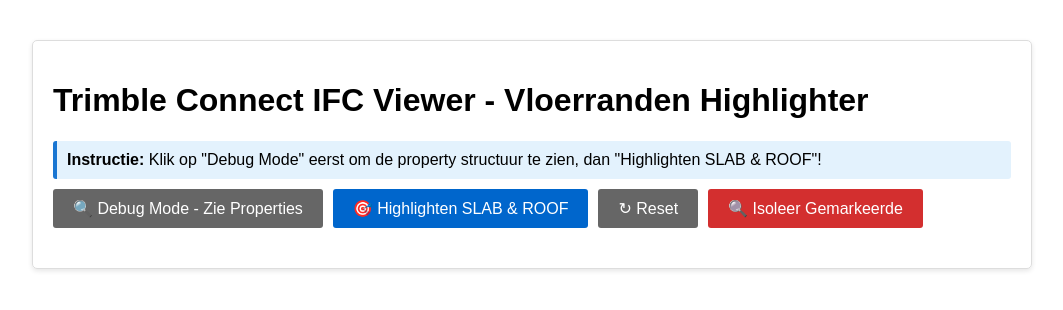
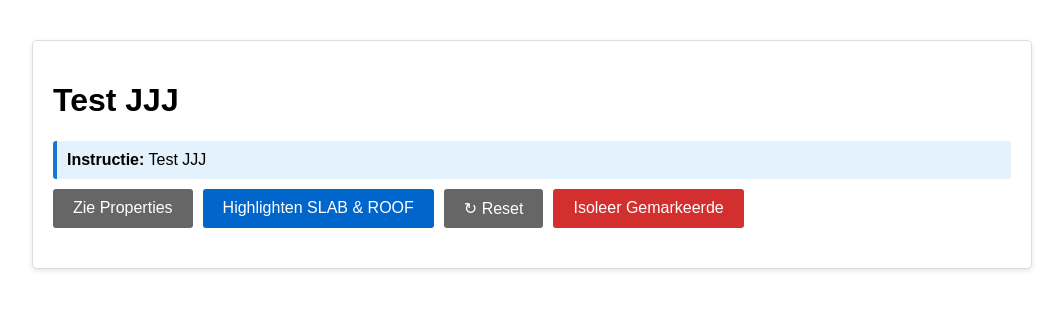
Before and after one commit to BIMHARB-J/Voorbereid-op-Valveiligheid, a plain HTML site: page 01_app/Index.html in a window 1280 px wide. Shown: the whole page, without its empty margins (108-1171 px from the left). Drawn offline with Linux system fonts and the light colour scheme.

Commit message:
naam wijziging

```diff
--- a/01_app/Index.html
+++ b/01_app/Index.html
@@ -3,7 +3,7 @@
 <head>
     <meta charset="UTF-8">
     <meta name="viewport" content="width=device-width, initial-scale=1.0">
-    <title>Trimble Connect IFC Viewer - Floor Edges Highlighter</title>
+    <title>Trimble Connect IFC Viewer </title>
     <style>
         body {
             font-family: Arial, sans-serif;
@@ -101,17 +101,17 @@
 </head>
 <body>
     <div class="container">
-        <h1>Trimble Connect IFC Viewer - Vloerranden Highlighter</h1>
+        <h1>Test JJJ</h1>
 
         <div class="instruction">
-            <strong>Instructie:</strong> Klik op "Debug Mode" eerst om de property structuur te zien, dan "Highlighten SLAB & ROOF"!
+            <strong>Instructie:</strong> Test JJJ
         </div>
 
         <div class="controls">
-            <button class="secondary" onclick="debugProperties()">🔍 Debug Mode - Zie Properties</button>
-            <button onclick="highlightSlabsAndRoofs()">🎯 Highlighten SLAB & ROOF</button>
+            <button class="secondary" onclick="debugProperties()"> Zie Properties</button>
+            <button onclick="highlightSlabsAndRoofs()"> Highlighten SLAB & ROOF</button>
             <button class="secondary" onclick="resetHighlight()">↻ Reset</button>
-            <button class="danger" onclick="isolateSelected()">🔍 Isoleer Gemarkeerde</button>
+            <button class="danger" onclick="isolateSelected()">Isoleer Gemarkeerde</button>
         </div>
 
         <div id="result" class="result">
```
